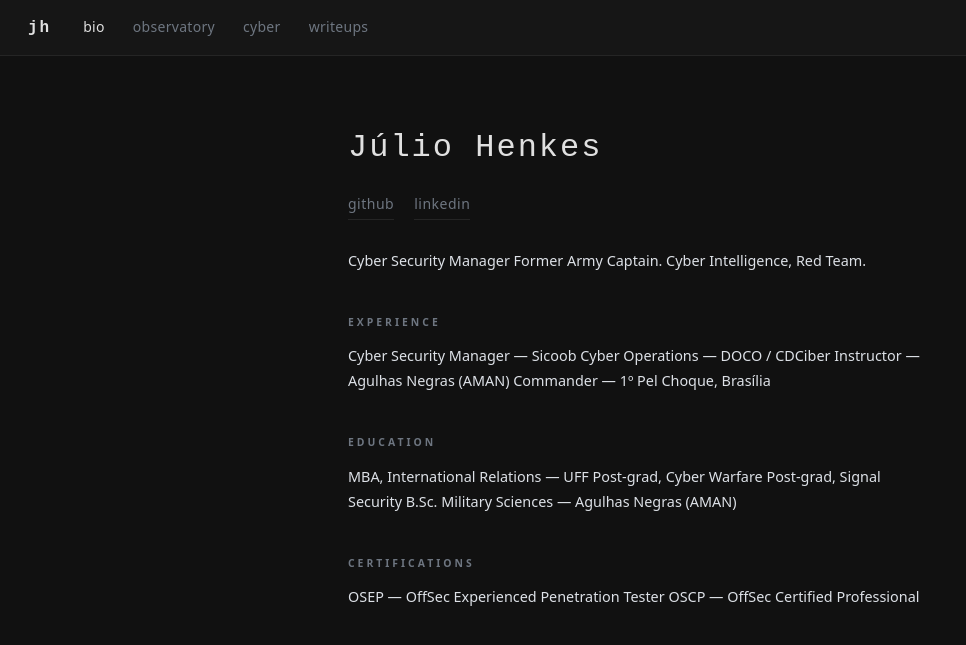
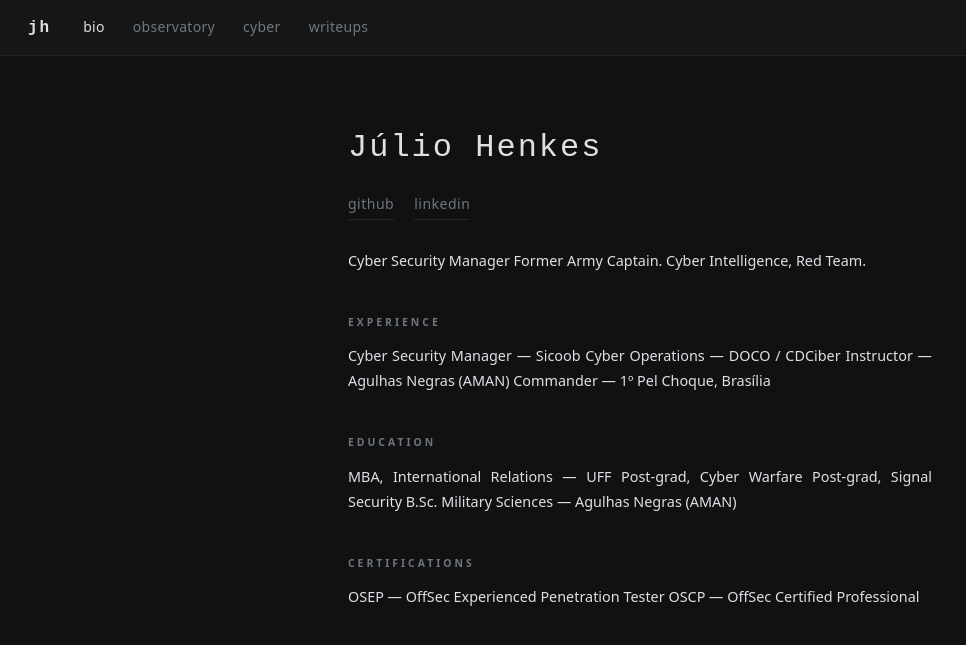
Before and after one commit to juliohenkes/juliohenkes.github.io, a Jekyll site: the page built from index.md, in a window 1280 px wide. Shown: the top 645 px of the page, without its empty margins (0-966 px from the left). Built offline with Jekyll 4.4.1, drawn with Linux system fonts in a browser that asks for light colours.

Commit message:
Justifica texto no observatory, cyber e writeups

```diff
--- a/assets/css/style.css
+++ b/assets/css/style.css
@@ -233,7 +233,7 @@
   margin: 28px 0 10px;
 }
 
-.wu-content p { margin-bottom: 14px; }
+.wu-content p { margin-bottom: 14px; text-align: justify; }
 
 .wu-content blockquote {
   border-left: 3px solid var(--border);
@@ -351,6 +351,7 @@
   color: var(--text);
   font-size: 0.9rem;
   margin-bottom: 6px;
+  text-align: justify;
 }
 
 .page-content .section-label {
```
